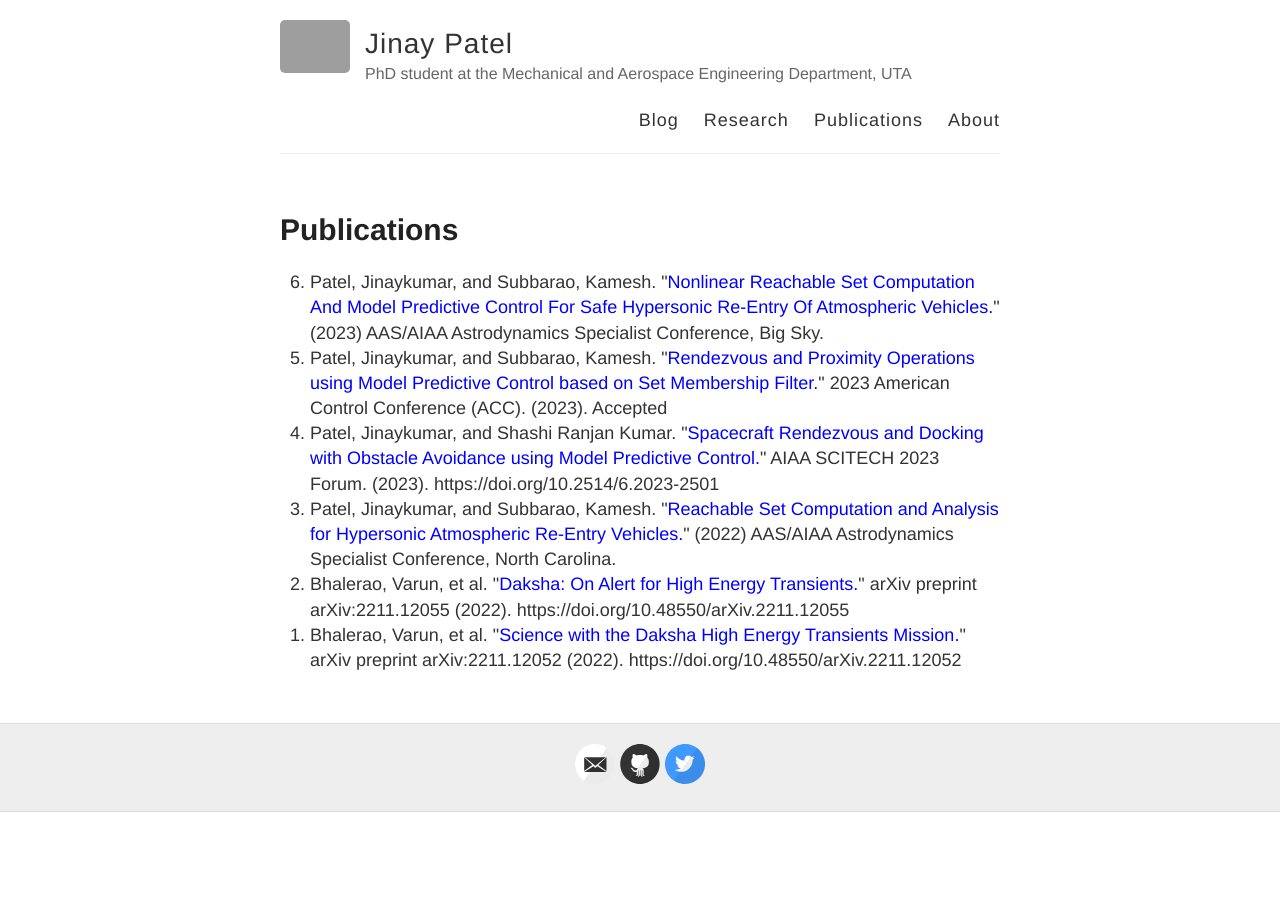
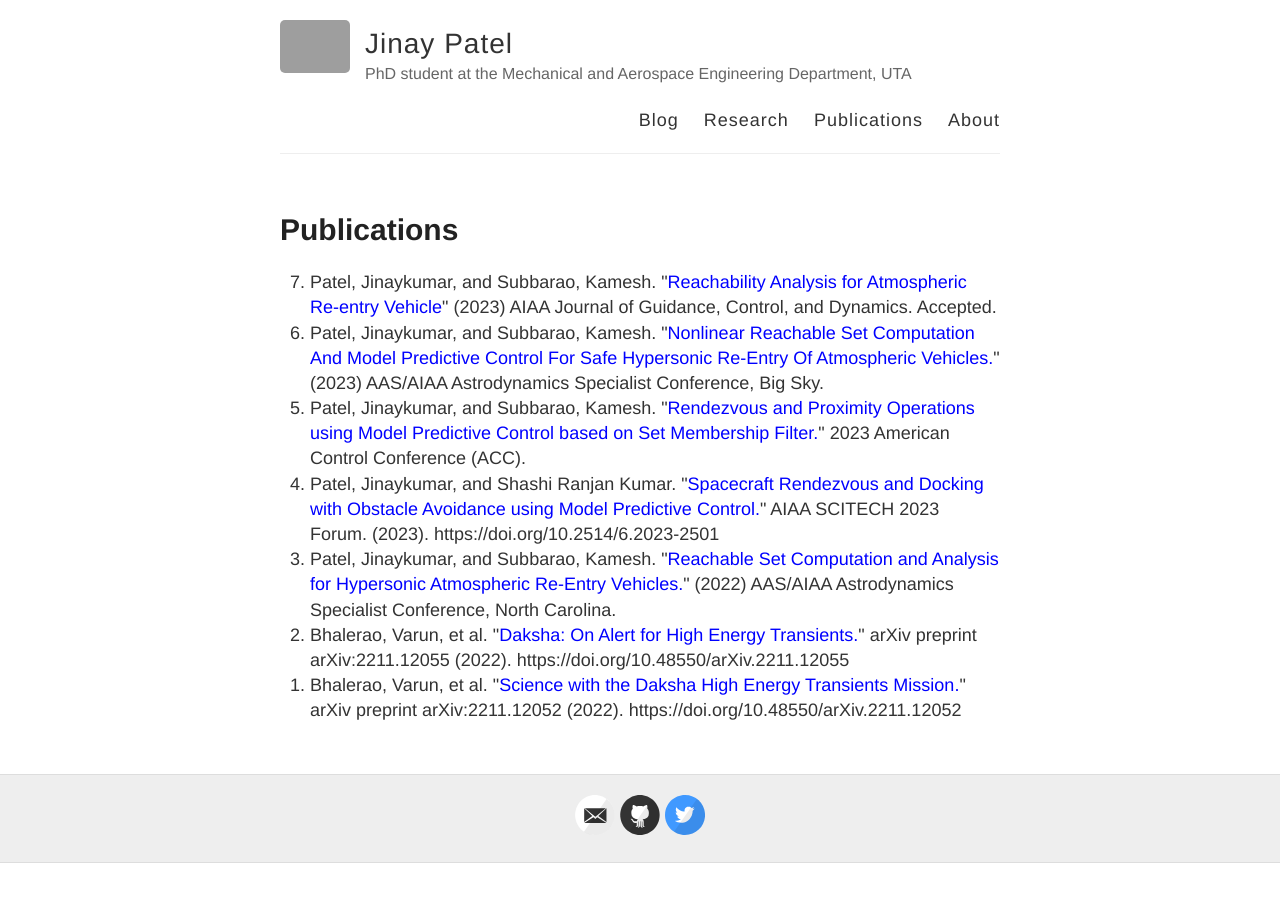
Before and after one commit to jinaynitinpatel/jinaynitinpatel.github.io, a Jekyll site: the page built from publications.md, in a window 1280 px wide. Built offline with Jekyll 4.4.1, drawn with Linux system fonts in a browser that asks for light colours; grey boxes are pictures that could not be loaded.

Commit message:
added jgcd

```diff
--- a/publications.md
+++ b/publications.md
@@ -5,8 +5,9 @@ permalink: /publications/
 ---
 
 <ol reversed>
+  <li>Patel, Jinaykumar, and Subbarao, Kamesh. "<span style="color:blue">Reachability Analysis for Atmospheric Re-entry Vehicle</span>" (2023) AIAA Journal of Guidance, Control, and Dynamics. Accepted.</li>
   <li>Patel, Jinaykumar, and Subbarao, Kamesh. "<span style="color:blue">Nonlinear Reachable Set Computation And Model Predictive Control For Safe Hypersonic Re-Entry Of Atmospheric Vehicles.</span>" (2023) AAS/AIAA Astrodynamics Specialist Conference, Big Sky.</li>
-  <li>Patel, Jinaykumar, and Subbarao, Kamesh. "<span style="color:blue">Rendezvous and Proximity Operations using Model Predictive Control based on Set Membership Filter.</span>" 2023 American Control Conference (ACC). (2023). Accepted</li>
+  <li>Patel, Jinaykumar, and Subbarao, Kamesh. "<span style="color:blue">Rendezvous and Proximity Operations using Model Predictive Control based on Set Membership Filter.</span>" 2023 American Control Conference (ACC).</li>
   <li>Patel, Jinaykumar, and Shashi Ranjan Kumar. "<span style="color:blue">Spacecraft Rendezvous and Docking with Obstacle Avoidance using Model Predictive Control.</span>" AIAA SCITECH 2023 Forum. (2023). https://doi.org/10.2514/6.2023-2501</li>
   <li>Patel, Jinaykumar, and Subbarao, Kamesh. "<span style="color:blue">Reachable Set Computation and Analysis for Hypersonic Atmospheric Re-Entry Vehicles.</span>" (2022) AAS/AIAA Astrodynamics Specialist Conference, North Carolina.</li>
   <li>Bhalerao, Varun, et al. "<span style="color:blue">Daksha: On Alert for High Energy Transients.</span>" arXiv preprint arXiv:2211.12055 (2022). https://doi.org/10.48550/arXiv.2211.12055</li>
```
